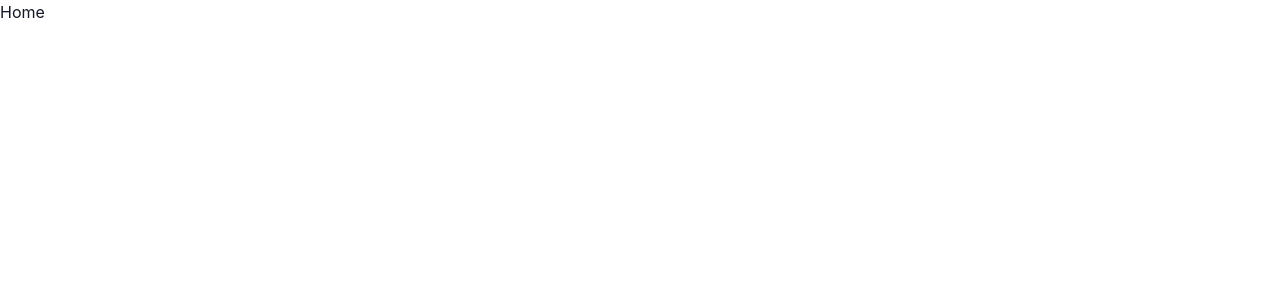
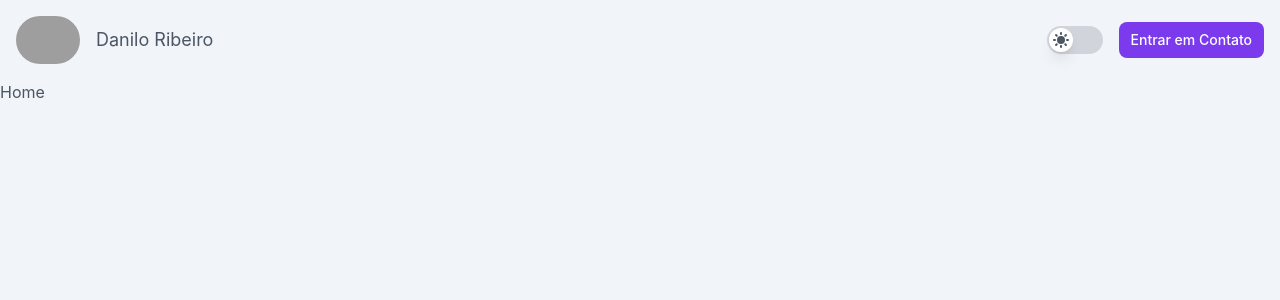
Before and after one commit to daniloribeiro00/daniloribeiro00, a Vue app: page / in a window 1280 px wide. Shown: the top 300 px of the page. Built offline with nearby package versions, Linux system fonts and the light colour scheme; grey boxes are pictures that could not be loaded.

Commit message:
added dark theme and started header

```diff
--- a/index.html
+++ b/index.html
@@ -4,6 +4,11 @@
     <meta charset="UTF-8" />
     <link rel="icon" href="/favicon.ico" />
     <meta name="viewport" content="width=device-width, initial-scale=1.0" />
+    <meta name="theme-color" content="#212121" />
+    <meta name="apple-mobile-web-app-title" content="Danilo Ribeiro">
+
+	  <link rel="apple-touch-icon" sizes="180x180" href="/favicon.ico">
+	  <link rel="mask-icon" href="/favicon.ico" color="grey">
     <title>Danilo Ribeiro</title>
   </head>
   <body>
--- a/package.json
+++ b/package.json
@@ -9,7 +9,9 @@
     "lint": "eslint . --ext .vue,.js,.jsx,.cjs,.mjs,.ts,.tsx,.cts,.mts --fix --ignore-path .gitignore"
   },
   "dependencies": {
+    "@headlessui/vue": "^1.6.0",
     "pinia": "^2.0.13",
+    "prettier-plugin-tailwindcss": "^0.1.10",
     "vue": "^3.2.33",
     "vue-router": "^4.0.14"
   },
--- a/src/App.vue
+++ b/src/App.vue
@@ -1,11 +1,14 @@
 <script setup lang="ts">
+import HeaderBar from './components/Header.vue';
 if (
   localStorage.theme === 'dark' ||
   (!('theme' in localStorage) && window.matchMedia('(prefers-color-scheme: dark)').matches)
 ) {
   document.documentElement.classList.add('dark');
+  document.querySelector('meta[name="theme-color"]')?.setAttribute('content', '#f1f5f9');
 } else {
   document.documentElement.classList.remove('dark');
+  document.querySelector('meta[name="theme-color"]')?.setAttribute('content', '#27272a');
 }
 
 // Whenever the user explicitly chooses light mode
@@ -19,5 +22,8 @@ if (
 </script>
 
 <template>
-  <router-view />
+  <HeaderBar />
+  <body class="min-h-screen bg-slate-100 transition-colors duration-500 dark:bg-zinc-800">
+    <router-view />
+  </body>
 </template>
--- /dev/null
+++ b/src/components/Button.vue
@@ -0,0 +1,8 @@
+<template>
+  <button
+    class="rounded-lg bg-violet-600 px-3 py-2 text-sm font-medium text-white transition-colors hover:bg-violet-700"
+    type="button"
+  >
+    <slot />
+  </button>
+</template>
--- /dev/null
+++ b/src/components/Header.vue
@@ -0,0 +1,91 @@
+<script setup lang="ts">
+import { ref, watch } from 'vue';
+import { Switch } from '@headlessui/vue';
+import Button from '../components/Button.vue';
+
+const darkMode = ref(false);
+
+if (
+  localStorage.theme === 'dark' ||
+  (!('theme' in localStorage) && window.matchMedia('(prefers-color-scheme: dark)').matches)
+) {
+  darkMode.value = true;
+} else {
+  darkMode.value = false;
+}
+
+const toggleTheme = () => {
+  if (localStorage.theme === 'dark') {
+    document.documentElement.classList.remove('dark');
+    localStorage.theme = 'light';
+    document.querySelector('meta[name="theme-color"]')?.setAttribute('content', '#f1f5f9');
+  } else {
+    document.documentElement.classList.add('dark');
+    localStorage.theme = 'dark';
+    document.querySelector('meta[name="theme-color"]')?.setAttribute('content', '#27272a');
+  }
+};
+
+watch(darkMode, () => {
+  toggleTheme();
+});
+</script>
+
+<template>
+  <header
+    class="flex h-20 w-full items-center justify-between bg-slate-100 p-4 transition-colors duration-500 dark:bg-zinc-800"
+  >
+    <div class="flex h-full items-center gap-4">
+      <img
+        class="h-full rounded-full"
+        src="https://avatars.githubusercontent.com/u/68981163?"
+        alt="Danilo"
+      />
+      <h1 class="text-lg text-gray-600 dark:text-white">Danilo Ribeiro</h1>
+    </div>
+    <div class="flex h-full items-center gap-4">
+      <Switch
+        v-model="darkMode"
+        :class="darkMode ? 'bg-slate-600' : 'bg-gray-300'"
+        class="relative inline-flex h-7 w-14 flex-shrink-0 cursor-pointer rounded-full border-2 border-transparent transition-colors duration-200 ease-in-out focus:outline-none focus-visible:ring-2 focus-visible:ring-white focus-visible:ring-opacity-75"
+      >
+        <span class="sr-only">Use setting</span>
+        <span
+          aria-hidden="true"
+          :class="darkMode ? 'translate-x-7' : 'translate-x-0'"
+          class="pointer-events-none flex h-6 w-6 transform items-center justify-center rounded-full bg-white shadow-lg ring-0 transition duration-200 ease-in-out"
+        >
+          <svg
+            v-if="!darkMode"
+            class="h-5 w-5 text-gray-600"
+            fill="currentColor"
+            viewBox="0 0 20 20"
+            xmlns="http://www.w3.org/2000/svg"
+          >
+            <path
+              fill-rule="evenodd"
+              d="M10 2a1 1 0 011 1v1a1 1 0 11-2 0V3a1 1 0 011-1zm4 8a4 4 0
+            11-8 0 4 4 0 018 0zm-.464 4.95l.707.707a1 1 0 001.414-1.414l-.707-.707a1 1 0 00-1.414
+            1.414zm2.12-10.607a1 1 0 010 1.414l-.706.707a1 1 0 11-1.414-1.414l.707-.707a1 1 0
+            011.414 0zM17 11a1 1 0 100-2h-1a1 1 0 100 2h1zm-7 4a1 1 0 011 1v1a1 1 0 11-2 0v-1a1 1 0
+            011-1zM5.05 6.464A1 1 0 106.465 5.05l-.708-.707a1 1 0 00-1.414 1.414l.707.707zm1.414
+            8.486l-.707.707a1 1 0 01-1.414-1.414l.707-.707a1 1 0 011.414 1.414zM4 11a1 1 0 100-2H3a1
+            1 0 000 2h1z"
+              clip-rule="evenodd"
+            />
+          </svg>
+          <svg
+            v-else
+            class="h-5 w-5 text-gray-800"
+            fill="currentColor"
+            viewBox="0 0 20 20"
+            xmlns="http://www.w3.org/2000/svg"
+          >
+            <path d="M17.293 13.293A8 8 0 016.707 2.707a8.001 8.001 0 1010.586 10.586z" />
+          </svg>
+        </span>
+      </Switch>
+      <Button><a href="mailto:danilo@duarteribeiro.com.br">Entrar em Contato</a></Button>
+    </div>
+  </header>
+</template>
--- a/src/router/index.ts
+++ b/src/router/index.ts
@@ -1,5 +1,5 @@
 import { createRouter, createWebHistory } from 'vue-router';
-import HomeView from '../views/HomeView.vue';
+import HomeView from '../views/Home.vue';
 
 const router = createRouter({
   history: createWebHistory(import.meta.env.BASE_URL),
--- a/src/views/HomeView.vue
+++ b/src/views/Home.vue
@@ -2,6 +2,6 @@
 
 <template>
   <main>
-    <h1>Home</h1>
+    <h1 class="text-gray-600 dark:text-white">Home</h1>
   </main>
 </template>
```
Also changed, not shown: prettier.config.js (added, +7 -0 lines), .eslintrc.cjs, 2 other files (tests, documents, lock files or other folders).
